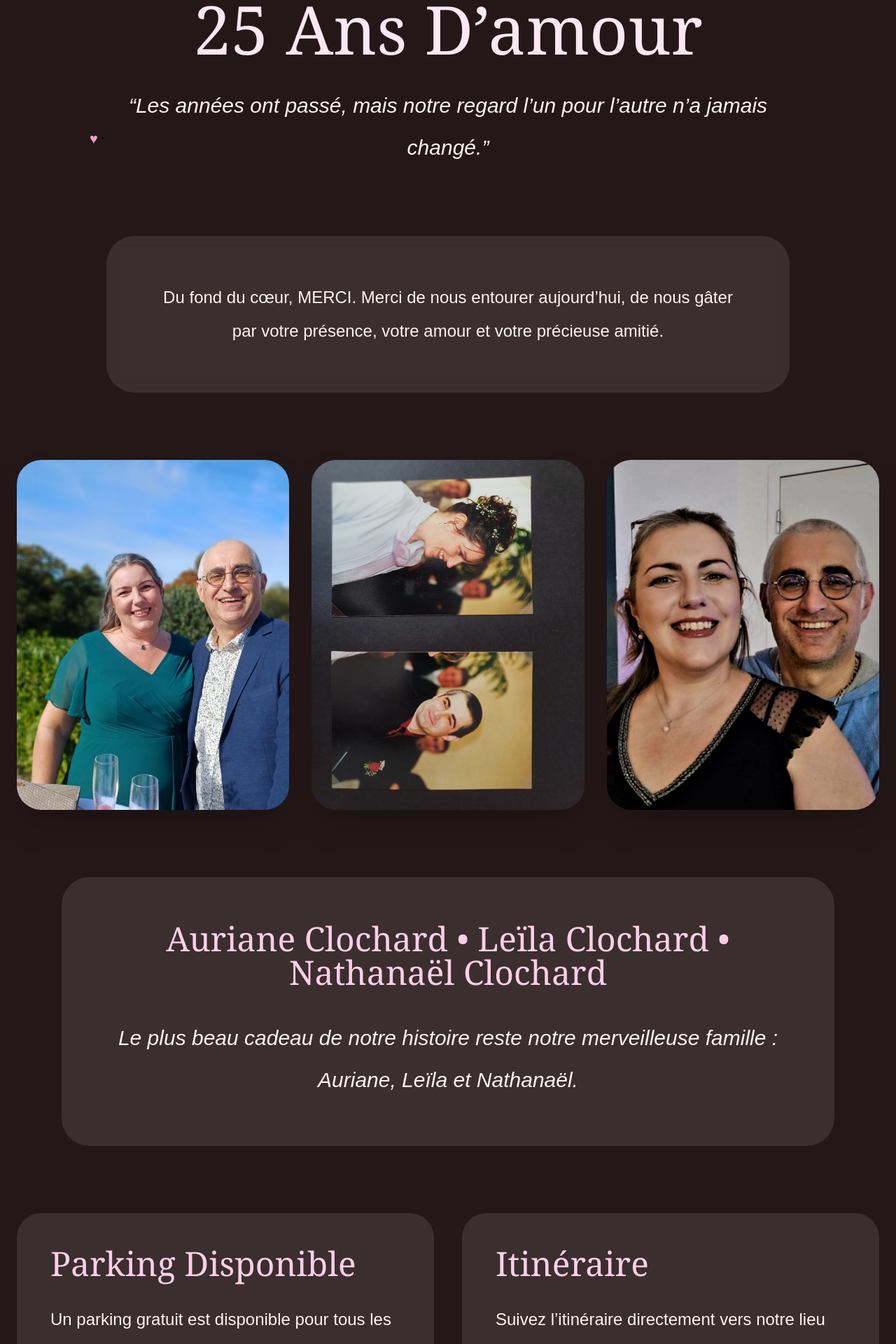
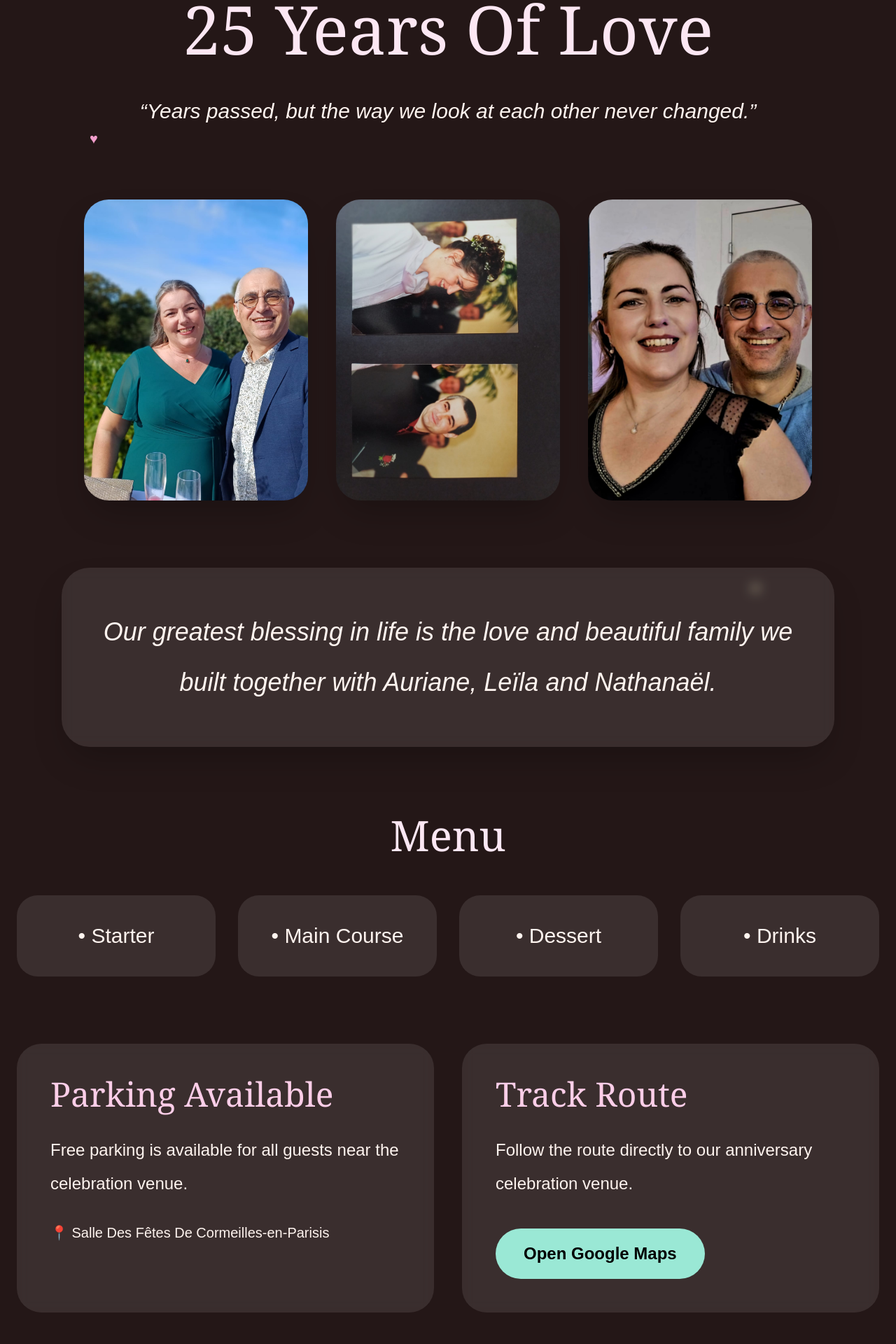
Before and after one commit to Nandinivadla/olisa, a Next.js app: page / in a window 1280 px wide. Shown: the part 200-2120 px from the top of the page at 70% size. Built offline with nearby package versions, Linux system fonts and the light colour scheme.

Commit message:
final anniversary website

```diff
--- a/app/page.tsx
+++ b/app/page.tsx
@@ -3,74 +3,106 @@
 import { useState } from "react";
 
 export default function Home() {
-  const [lang, setLang] = useState("fr");
+  const [lang, setLang] = useState("en");
 
   const text = {
-    fr: {
-      title: "25 Ans D’amour",
-      quote:
-        "Les années ont passé, mais notre regard l’un pour l’autre n’a jamais changé.",
-      welcome:
-        "Du fond du cœur, MERCI. Merci de nous entourer aujourd’hui, de nous gâter par votre présence, votre amour et votre précieuse amitié.",
-      children:
-        "Le plus beau cadeau de notre histoire reste notre merveilleuse famille : Auriane, Leïla et Nathanaël.",
-      parking: "Parking Disponible",
-      parkingText:
-        "Un parking gratuit est disponible pour tous les invités près du lieu de réception.",
-      route: "Itinéraire",
-      routeText:
-        "Suivez l’itinéraire directement vers notre lieu de célébration.",
-      guest: "Messages Des Invités",
-      guestPlaceholder:
-        "Écrivez un petit mot rempli d’amour...",
-      upload: "Partagez Vos Souvenirs",
-      uploadText:
-        "Ajoutez vos plus belles photos et souvenirs avec nous.",
-      thanks:
-        "Merci de célébrer avec nous ces 25 merveilleuses années d’amour.",
-    },
-
     en: {
       title: "25 Years Of Love",
       quote:
         "Years passed, but the way we look at each other never changed.",
-      welcome:
-        "From the bottom of our hearts, THANK YOU. Thank you for surrounding us today with your love, presence and precious friendship.",
-      children:
-        "The greatest gift of our story is our beautiful family: Auriane, Leïla and Nathanaël.",
+      family:
+        "Our greatest blessing in life is the love and beautiful family we built together with Auriane, Leïla and Nathanaël.",
       parking: "Parking Available",
       parkingText:
-        "Free parking spaces are available for all guests near the venue.",
+        "Free parking is available for all guests near the celebration venue.",
+
       route: "Track Route",
       routeText:
-        "Follow the route directly to our celebration venue.",
+        "Follow the route directly to our anniversary celebration venue.",
+
       guest: "Guest Messages",
+
       guestPlaceholder:
         "Write a sweet message filled with love...",
-      upload: "Share Your Memories",
-      uploadText:
-        "Upload your favorite photos and beautiful memories with us.",
+
+      upload: "Share Your Favorite Memory With Us",
+
       thanks:
-        "Thank you for celebrating 25 beautiful years of love with us.",
+        "Thank you for celebrating this beautiful journey of love with us.",
+
+      menu: "Menu",
+
+      starter: "Starter",
+      main: "Main Course",
+      dessert: "Dessert",
+      drinks: "Drinks",
+    },
+
+    fr: {
+      title: "25 Ans D’amour",
+
+      quote:
+        "Les années passent, mais la façon dont nous nous regardons n’a jamais changé.",
+
+      family:
+        "Notre plus belle bénédiction est l’amour et la magnifique famille que nous avons construite ensemble avec Auriane, Leïla et Nathanaël.",
+
+      parking: "Parking Disponible",
+
+      parkingText:
+        "Un parking gratuit est disponible pour tous les invités près du lieu de réception.",
+
+      route: "Itinéraire",
+
+      routeText:
+        "Suivez l’itinéraire directement vers notre lieu de célébration.",
+
+      guest: "Messages Des Invités",
+
+      guestPlaceholder:
+        "Écrivez un doux message rempli d’amour...",
+
+      upload: "Partagez Votre Plus Beau Souvenir Avec Nous",
+
+      thanks:
+        "Merci de célébrer avec nous cette magnifique histoire d’amour.",
+
+      menu: "Menu",
+
+      starter: "Entrée",
+      main: "Plat Principal",
+      dessert: "Dessert",
+      drinks: "Boissons",
     },
   };
 
-  const t = text[lang as "fr" | "en"];
+  const t = text[lang as "en" | "fr"];
 
   return (
     <main className="min-h-screen overflow-hidden bg-[#241717] text-[#fff4ef] relative">
 
-      {/* Glitter Hearts Background */}
+      {/* GLITTERS + HEARTS */}
       <div className="absolute inset-0 overflow-hidden pointer-events-none">
+
         <div className="absolute top-10 left-10 text-pink-300 text-2xl animate-pulse">♥</div>
+
         <div className="absolute top-40 right-20 text-pink-200 text-xl animate-bounce">♥</div>
+
         <div className="absolute top-96 left-32 text-pink-300 text-xl animate-pulse">♥</div>
+
         <div className="absolute bottom-40 right-40 text-pink-200 text-3xl animate-bounce">♥</div>
+
         <div className="absolute bottom-20 left-20 text-pink-300 text-xl animate-pulse">♥</div>
+
+        <div className="absolute top-[30%] right-[15%] text-yellow-100 text-xl animate-ping">✦</div>
+
+        <div className="absolute top-[70%] left-[20%] text-yellow-100 text-xl animate-pulse">✦</div>
+
       </div>
 
-      {/* Header */}
+      {/* HEADER */}
       <div className="flex justify-between items-center px-8 py-6 border-b border-white/10 relative z-10">
+
         <h1 className="text-5xl font-serif">
           Olivier & Isabelle
         </h1>
@@ -78,81 +110,97 @@ export default function Home() {
         <div className="flex gap-4">
           <button
             onClick={() => setLang("en")}
-            className="bg-[#f5df7b] text-black px-6 py-3 rounded-full font-bold"
+            className="bg-[#f4df72] text-black px-6 py-3 rounded-full font-bold"
           >
             EN
           </button>
 
           <button
             onClick={() => setLang("fr")}
-            className="bg-[#f5df7b] text-black px-6 py-3 rounded-full font-bold"
+            className="bg-[#f4df72] text-black px-6 py-3 rounded-full font-bold"
           >
             FR
           </button>
         </div>
       </div>
 
-      {/* Hero */}
+      {/* TITLE */}
       <section className="text-center py-24 px-6 relative z-10">
-        <h2 className="text-7xl md:text-8xl font-serif mb-8 text-pink-100">
+
+        <h2 className="text-8xl font-serif text-pink-100 mb-10">
           {t.title}
         </h2>
 
-        <p className="text-2xl md:text-3xl italic max-w-5xl mx-auto leading-loose">
+        <p className="text-3xl italic max-w-5xl mx-auto leading-loose">
           “{t.quote}”
         </p>
       </section>
 
-      {/* French / English Message */}
-      <section className="max-w-5xl mx-auto px-6 relative z-10">
-        <div className="bg-white/10 rounded-[40px] p-10 md:p-16 backdrop-blur-sm">
-          <p className="text-2xl leading-loose text-center">
-            {t.welcome}
-          </p>
-        </div>
-      </section>
-
-      {/* 3 Horizontal Photos */}
-      <section className="max-w-7xl mx-auto px-6 mt-24 relative z-10">
-        <div className="grid md:grid-cols-3 gap-8">
+      {/* PHOTOS */}
+      <section className="flex flex-wrap justify-center gap-10 px-6 relative z-10">
 
         <img
           src="/photo1.jpeg"
-            className="rounded-[35px] h-[500px] w-full object-cover shadow-2xl"
+          className="w-[320px] h-[430px] object-cover rounded-[35px] shadow-2xl"
         />
 
         <img
           src="/photo2.jpeg"
-            className="rounded-[35px] h-[500px] w-full object-cover shadow-2xl"
+          className="w-[320px] h-[430px] object-cover rounded-[35px] shadow-2xl"
         />
 
         <img
           src="/photo3.jpeg"
-            className="rounded-[35px] h-[500px] w-full object-cover shadow-2xl"
+          className="w-[320px] h-[430px] object-cover rounded-[35px] shadow-2xl"
         />
 
-        </div>
       </section>
 
-      {/* Children Section */}
+      {/* FAMILY QUOTE */}
       <section className="max-w-6xl mx-auto mt-24 px-6 relative z-10">
-        <div className="bg-white/10 rounded-[40px] p-16 text-center">
 
-          <h2 className="text-5xl font-serif text-pink-200 mb-10">
-            Auriane Clochard • Leïla Clochard • Nathanaël Clochard
-          </h2>
+        <div className="bg-white/10 rounded-[40px] p-14 backdrop-blur-sm shadow-2xl">
 
-          <p className="text-3xl italic leading-loose">
-            {t.children}
+          <p className="text-4xl italic text-center leading-loose">
+            {t.family}
           </p>
 
         </div>
       </section>
 
-      {/* Parking + Route */}
+      {/* MENU */}
+      <section className="max-w-7xl mx-auto mt-24 px-6 relative z-10">
+
+        <h2 className="text-6xl text-center font-serif text-pink-100 mb-14">
+          {t.menu}
+        </h2>
+
+        <div className="grid md:grid-cols-4 gap-8">
+
+          <div className="bg-white/10 rounded-[30px] p-10 text-center text-3xl">
+            • {t.starter}
+          </div>
+
+          <div className="bg-white/10 rounded-[30px] p-10 text-center text-3xl">
+            • {t.main}
+          </div>
+
+          <div className="bg-white/10 rounded-[30px] p-10 text-center text-3xl">
+            • {t.dessert}
+          </div>
+
+          <div className="bg-white/10 rounded-[30px] p-10 text-center text-3xl">
+            • {t.drinks}
+          </div>
+
+        </div>
+      </section>
+
+      {/* PARKING + ROUTE */}
       <section className="grid md:grid-cols-2 gap-10 max-w-7xl mx-auto mt-24 px-6 relative z-10">
 
-        <div className="bg-white/10 rounded-[35px] p-12">
+        <div className="bg-white/10 rounded-[35px] p-12 backdrop-blur-sm">
+
           <h2 className="text-5xl text-pink-200 font-serif mb-8">
             {t.parking}
           </h2>
@@ -162,11 +210,13 @@ export default function Home() {
           </p>
 
           <p className="mt-8 text-xl">
-            📍 Domaine Des Roses, Paris
+            📍 Salle Des Fêtes De Cormeilles-en-Parisis
           </p>
+
         </div>
 
-        <div className="bg-white/10 rounded-[35px] p-12">
+        <div className="bg-white/10 rounded-[35px] p-12 backdrop-blur-sm">
+
           <h2 className="text-5xl text-pink-200 font-serif mb-8">
             {t.route}
           </h2>
@@ -176,27 +226,29 @@ export default function Home() {
           </p>
 
           <a
-            href="https://maps.google.com"
+            href="https://maps.app.goo.gl/pWKbdsW7vnGzegLG8"
             target="_blank"
-            className="bg-[#9ae8d5] text-black px-10 py-5 rounded-full text-2xl font-bold inline-block"
+            className="inline-block bg-[#9ae8d5] text-black px-10 py-5 rounded-full text-2xl font-bold hover:scale-105 transition"
           >
-            Google Maps
+            Open Google Maps
           </a>
+
         </div>
 
       </section>
 
-      {/* Guest Messages */}
+      {/* GUEST MESSAGE */}
       <section className="max-w-6xl mx-auto mt-24 px-6 relative z-10">
-        <div className="bg-white/10 rounded-[40px] p-16">
 
-          <h2 className="text-6xl font-serif text-center mb-12">
+        <div className="bg-white/10 rounded-[40px] p-16 backdrop-blur-sm">
+
+          <h2 className="text-6xl text-center font-serif mb-12">
             {t.guest}
           </h2>
 
           <textarea
             placeholder={t.guestPlaceholder}
-            className="w-full h-[220px] bg-white/10 rounded-[30px] p-8 text-2xl outline-none"
+            className="w-full h-72 rounded-[30px] bg-white/10 p-10 text-2xl outline-none"
           />
 
           <button className="mt-10 bg-pink-200 text-black px-10 py-5 rounded-full text-2xl font-bold">
@@ -206,32 +258,31 @@ export default function Home() {
         </div>
       </section>
 
-      {/* Upload Photos */}
+      {/* PHOTO UPLOAD */}
       <section className="max-w-6xl mx-auto mt-24 px-6 relative z-10">
-        <div className="bg-white/10 rounded-[40px] p-16 text-center">
 
-          <h2 className="text-6xl font-serif mb-10">
+        <div className="bg-white/10 rounded-[40px] p-16 text-center backdrop-blur-sm">
+
+          <h2 className="text-5xl font-serif mb-10">
             {t.upload}
           </h2>
-
-          <p className="text-2xl mb-10 leading-loose">
-            {t.uploadText}
-          </p>
 
           <input
             type="file"
             multiple
-            className="text-xl bg-white/10 p-6 rounded-[25px] w-full"
+            className="text-2xl"
           />
 
         </div>
       </section>
 
-      {/* Thank You */}
+      {/* THANK YOU */}
       <section className="text-center py-24 px-6 relative z-10">
+
         <p className="text-4xl italic max-w-5xl mx-auto leading-loose">
           {t.thanks}
         </p>
+
       </section>
 
     </main>
```
Lines whose indentation alone changed are shown as unchanged.
